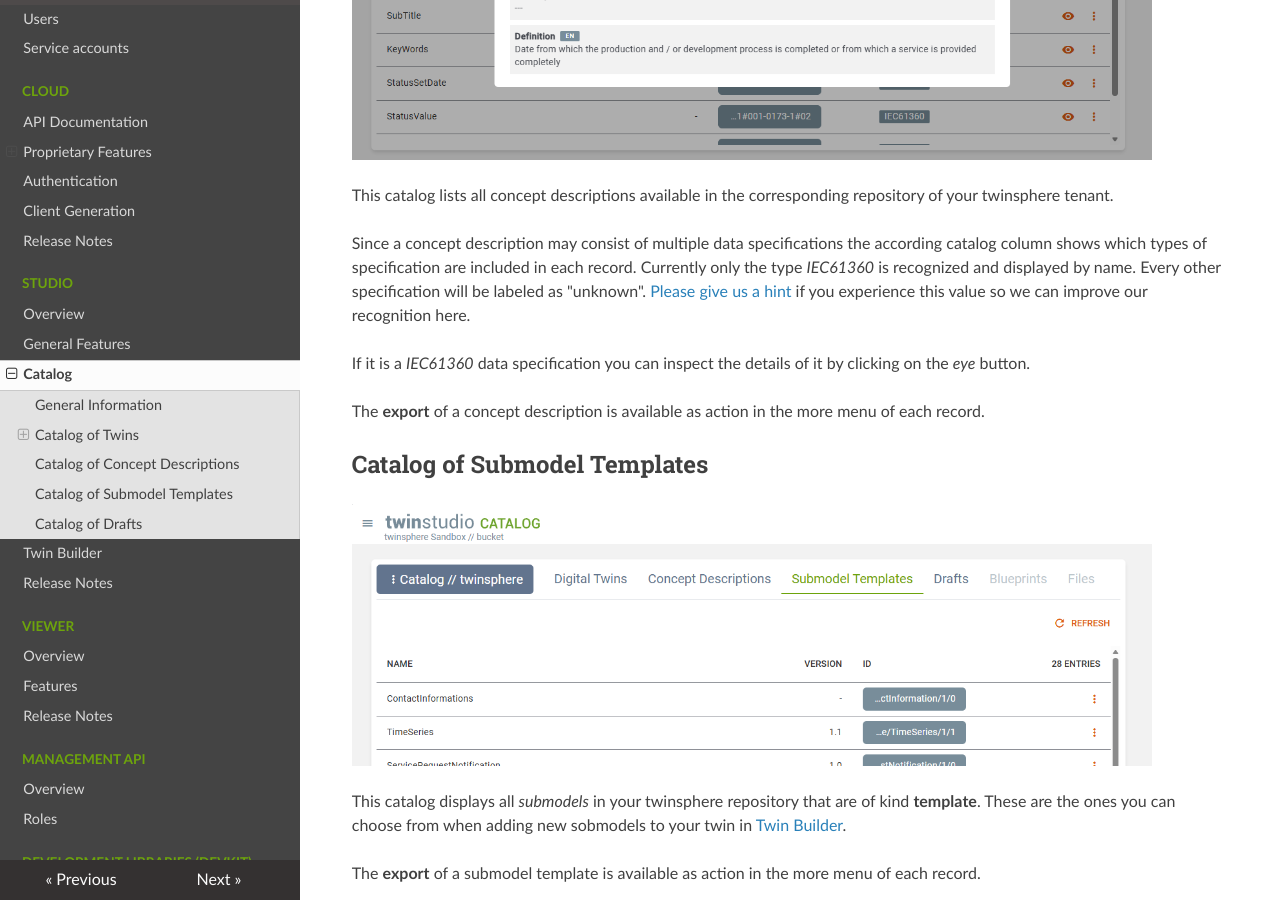
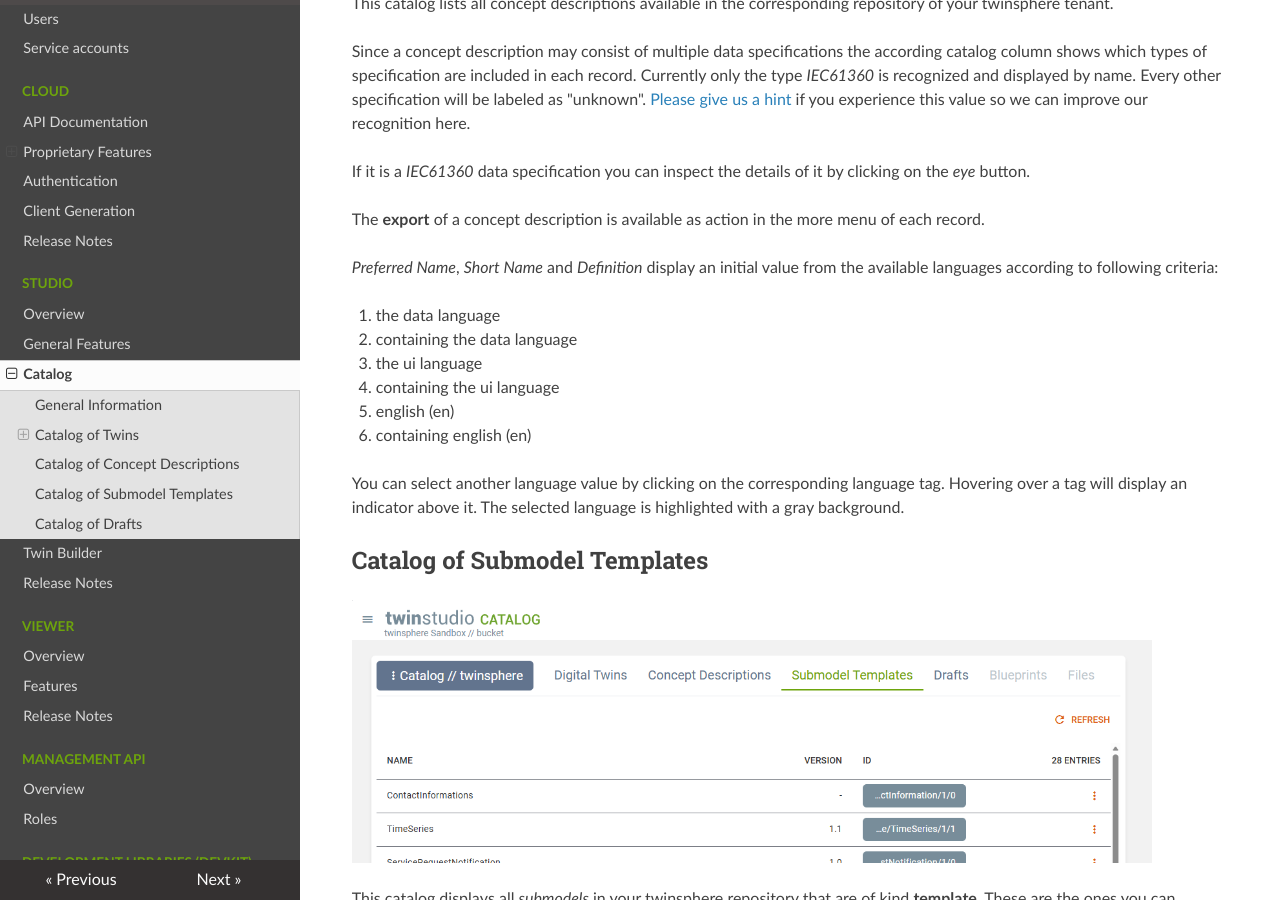
Before and after one commit to twinsphere/twinsphere.github.io, an MkDocs documentation site: the page built from docs/studio-catalog.md, in a window 1280 px wide and 900 px high, scrolled down 3428 px. Built offline with MkDocs 1.6.1, drawn with Linux system fonts in a browser that asks for light colours; nearby versions of some CDN libraries.

Commit message:
feat(studio): describe mlp language switching

```diff
--- a/docs/studio-catalog.md
+++ b/docs/studio-catalog.md
@@ -90,6 +90,20 @@
 
 The **export** of a concept description is available as action in the more menu of each record.
 
+*Preferred Name*, *Short Name* and *Definition* display an initial value from
+the available languages according to following criteria:
+
+1. the data language
+2. containing the data language
+3. the ui language
+4. containing the ui language
+5. english (en)
+6. containing english (en)
+
+You can select another language value by clicking on the corresponding language tag.
+Hovering over a tag will display an indicator above it.
+The selected language is highlighted with a gray background.
+
 ## Catalog of Submodel Templates
 
 ![Submodel Template Catalog](img/twinstudio_catalog_submodeltemplates.png){: width='800'}
```
Also changed, not shown: docs/studio-twin-builder.md (+7 -3 lines), docs/img/twinstudio-builder-mlp-collapsed.png (deleted), docs/img/twinstudio-builder-mlp-extended.png (deleted), docs/img/twinstudio_builder_mlp_collapsed.png (added), docs/img/twinstudio_builder_mlp_dialog.png (added), docs/img/twinstudio_catalog_conceptdescriptions.png.
